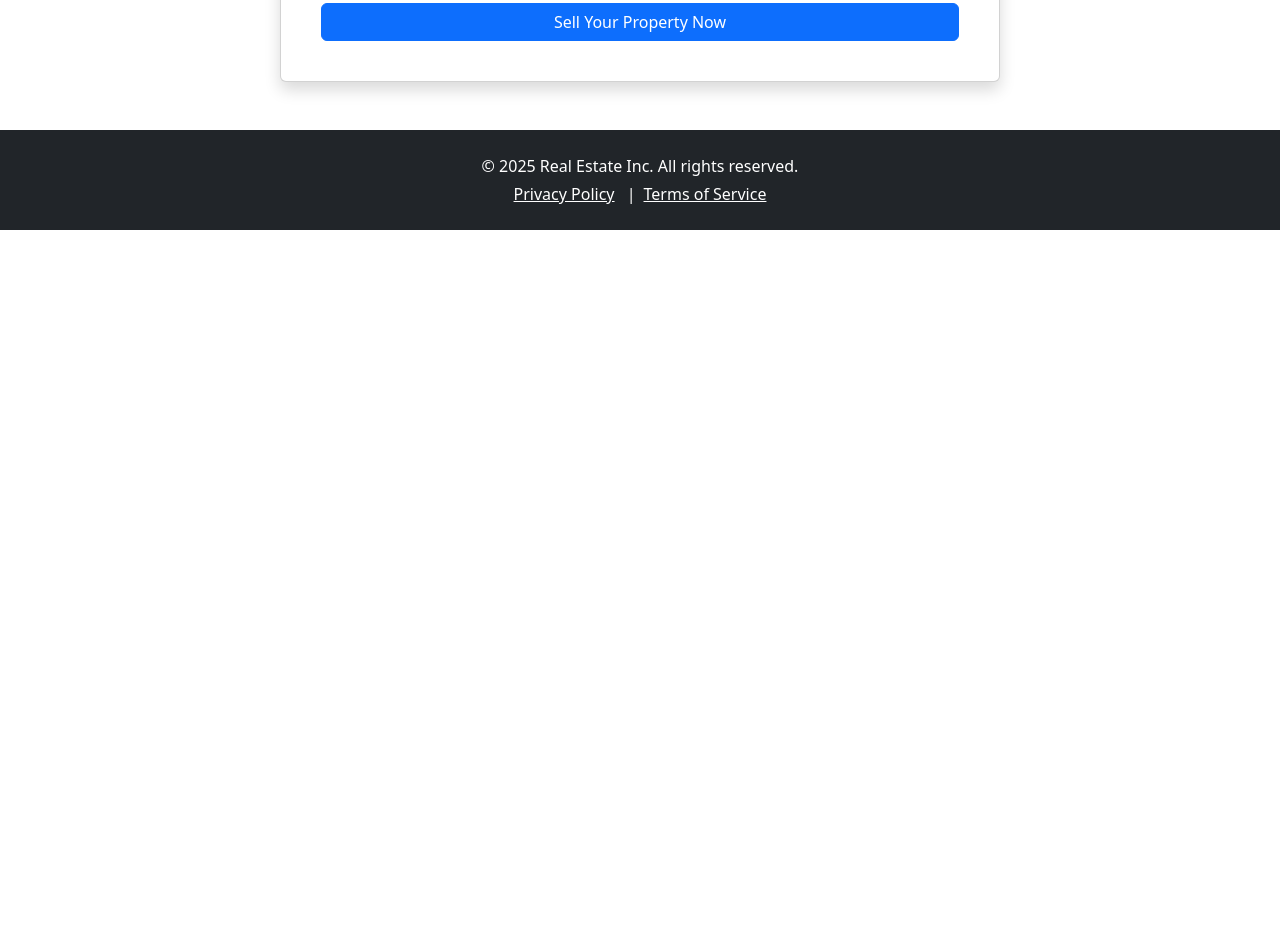
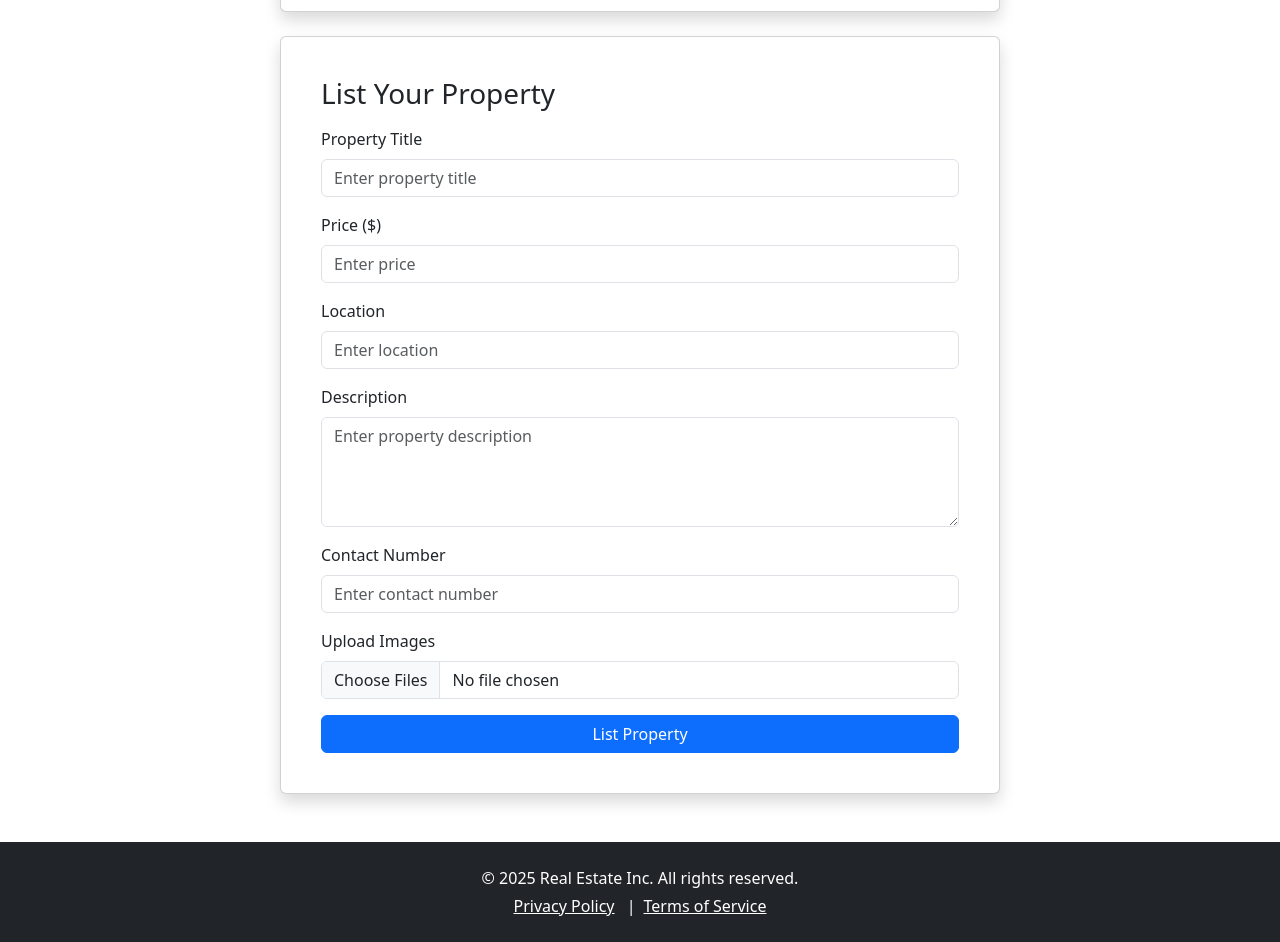
Before and after one commit to Priyadharshini-ram/real-estate-website, a React (Create React App) app: page /sell in a window 1280 px wide. Shown: the part 500-1442 px from the top of the page. Before the commit the page ends 800 px from the top, so only its background shows below. Built offline with nearby package versions, Linux system fonts and the light colour scheme.

Commit message:
commit changes

```diff
--- a/src/pages/Banner.js
+++ b/src/pages/Banner.js
@@ -46,7 +46,7 @@ const Banner = () => {
           </Row>
         </Form>
 
-        {/* Buy, Sell, Rent Buttons */}
+        {/* Buy, Sell, Rent, Land/Plot Buttons */}
         <Row className="justify-content-center mt-4">
           <Col xs="auto">
             <Button variant="primary" size="lg" href="/buy">
@@ -63,6 +63,11 @@ const Banner = () => {
               Rent
             </Button>
           </Col>
+          <Col xs="auto">
+            <Button variant="info" size="lg" href="/landplot">
+              Land/Plot
+            </Button>
+          </Col>
         </Row>
       </Container>
     </div>
--- a/src/pages/Buy.js
+++ b/src/pages/Buy.js
@@ -1,7 +1,61 @@
-import React from "react";
+import React, { useState, useEffect } from "react";
+import { Container, Row, Col, Card, Form } from "react-bootstrap";
 
 const Buy = () => {
-  return <h2 className="text-center mt-5">Browse Properties for Sale</h2>;
+  const [searchQuery, setSearchQuery] = useState("");
+  const [properties, setProperties] = useState([
+    { id: 1, title: "Luxury Villa", price: "$500,000", location: "New York", image: "villa.jpg" },
+    { id: 2, title: "Modern Apartment", price: "$300,000", location: "Los Angeles", image: "apartment.jpg" },
+    { id: 3, title: "Cozy Cottage", price: "$200,000", location: "Texas", image: "cottage.jpg" }
+  ]);
+
+  useEffect(() => {
+    // Fetch property listings from an API or database
+    // Example: fetch('/api/properties').then(res => res.json()).then(data => setProperties(data));
+  }, []);
+
+  const handleSearch = (e) => {
+    setSearchQuery(e.target.value);
+  };
+
+  const filteredProperties = properties.filter((property) =>
+    property.title.toLowerCase().includes(searchQuery.toLowerCase())
+  );
+
+  return (
+    <Container className="mt-5">
+      <h2 className="text-center mb-4">Browse Properties for Sale</h2>
+      <Form.Control
+        type="text"
+        placeholder="Search by title or location..."
+        value={searchQuery}
+        onChange={handleSearch}
+        className="mb-4"
+      />
+      <Row>
+        {filteredProperties.length > 0 ? (
+          filteredProperties.map((property) => (
+            <Col md={4} key={property.id} className="mb-4">
+              <Card>
+                <Card.Img variant="top" src={property.image} alt={property.title} />
+                <Card.Body>
+                  <Card.Title>{property.title}</Card.Title>
+                  <Card.Text>
+                    <strong>Location:</strong> {property.location}
+                  </Card.Text>
+                  <Card.Text>
+                    <strong>Price:</strong> {property.price}
+                  </Card.Text>
+                </Card.Body>
+              </Card>
+            </Col>
+          ))
+        ) : (
+          <p className="text-center text-gray-500">No properties found.</p>
+        )}
+      </Row>
+    </Container>
+  );
 };
 
 export default Buy;
--- a/src/pages/Rent.js
+++ b/src/pages/Rent.js
@@ -1,10 +1,52 @@
-import React from "react";
+import React, { useState, useEffect } from "react";
 
 const Rent = () => {
-  return( <h2 className="text-center mt-5">Find Rental Properties</h2>);
+  const [searchQuery, setSearchQuery] = useState("");
+  const [properties, setProperties] = useState([
+    { id: 1, title: "Luxury Villa", rent: "$2,500/month", location: "New York", image: "villa.jpg" },
+    { id: 2, title: "Modern Apartment", rent: "$1,800/month", location: "Los Angeles", image: "apartment.jpg" },
+    { id: 3, title: "Cozy Cottage", rent: "$1,200/month", location: "Texas", image: "cottage.jpg" }
+  ]);
 
-}
+  useEffect(() => {
+    // Fetch rental property listings from an API or database
+    // Example: fetch('/api/rentals').then(res => res.json()).then(data => setProperties(data));
+  }, []);
 
+  const handleSearch = (e) => {
+    setSearchQuery(e.target.value);
+  };
 
+  const filteredProperties = properties.filter((property) =>
+    property.title.toLowerCase().includes(searchQuery.toLowerCase())
+  );
+
+  return (
+    <div className="max-w-4xl mx-auto p-6 bg-white shadow-lg rounded-lg">
+      <h2 className="text-2xl font-bold mb-4 text-center">Find Rental Properties</h2>
+      <input
+        type="text"
+        placeholder="Search by title or location..."
+        value={searchQuery}
+        onChange={handleSearch}
+        className="w-full p-2 border rounded mb-4"
+      />
+      <div className="grid grid-cols-1 md:grid-cols-2 gap-4">
+        {filteredProperties.length > 0 ? (
+          filteredProperties.map((property) => (
+            <div key={property.id} className="border p-4 rounded shadow-sm">
+              <img src={property.image} alt={property.title} className="w-full h-48 object-cover rounded mb-2" />
+              <h3 className="text-lg font-semibold">{property.title}</h3>
+              <p className="text-gray-600">{property.location}</p>
+              <p className="text-blue-600 font-bold">{property.rent}</p>
+            </div>
+          ))
+        ) : (
+          <p className="text-center text-gray-500">No rental properties found.</p>
+        )}
+      </div>
+    </div>
+  );
+};
 
 export default Rent;
--- a/src/pages/Sell.js
+++ b/src/pages/Sell.js
@@ -1,7 +1,31 @@
-import React from "react";
-import { Container, Row, Col, Card, Button } from "react-bootstrap";
+import React, { useState } from "react";
+import { Container, Row, Col, Card, Button, Form } from "react-bootstrap";
 
 const Sell = () => {
+  const [formData, setFormData] = useState({
+    title: "",
+    price: "",
+    location: "",
+    description: "",
+    contact: "",
+    images: [],
+  });
+
+  const handleChange = (e) => {
+    setFormData({ ...formData, [e.target.name]: e.target.value });
+  };
+
+  const handleImageUpload = (e) => {
+    const files = Array.from(e.target.files);
+    setFormData({ ...formData, images: files });
+  };
+
+  const handleSubmit = (e) => {
+    e.preventDefault();
+    console.log("Submitted Data:", formData);
+    alert("Property listed successfully!");
+  };
+
   return (
     <Container className="mt-5">
       <h2 className="text-center mb-4">Sell Your Property</h2>
@@ -9,10 +33,10 @@ const Sell = () => {
         Looking to sell your property? We can help you list it and connect with potential buyers faster than ever.
       </p>
 
-      {/* Section for listing a property */}
+      {/* Information Section */}
       <Row className="justify-content-center">
         <Col md={8}>
-          <Card className="shadow p-4">
+          <Card className="shadow p-4 mb-4">
             <Card.Body>
               <Card.Title>🏠 Have a Property to Sell?</Card.Title>
               <Card.Text>
@@ -20,22 +44,102 @@ const Sell = () => {
                 and expert support throughout the entire selling process. Our team ensures that your listing reaches the
                 right audience quickly and effectively.
               </Card.Text>
-
               <Card.Title>🚀 List Your Property & Connect With Clients Faster!</Card.Title>
               <Card.Text>
                 Our user-friendly platform allows you to list your property with ease. Whether it’s a home, apartment, or commercial property,
                 we handle everything from listing to negotiations, so you can sell your property quickly and efficiently.
               </Card.Text>
-
-              <Button variant="primary" className="w-100 mt-3">
-                Sell Your Property Now
-              </Button>
             </Card.Body>
           </Card>
         </Col>
       </Row>
 
-      {/* Optional: You can add more content or images here */}
+      {/* Listing Form Section */}
+      <Row className="justify-content-center">
+        <Col md={8}>
+          <Card className="shadow p-4">
+            <Card.Body>
+              <h3 className="mb-3">List Your Property</h3>
+              <Form onSubmit={handleSubmit}>
+                <Form.Group className="mb-3">
+                  <Form.Label>Property Title</Form.Label>
+                  <Form.Control
+                    type="text"
+                    name="title"
+                    placeholder="Enter property title"
+                    value={formData.title}
+                    onChange={handleChange}
+                    required
+                  />
+                </Form.Group>
+
+                <Form.Group className="mb-3">
+                  <Form.Label>Price ($)</Form.Label>
+                  <Form.Control
+                    type="number"
+                    name="price"
+                    placeholder="Enter price"
+                    value={formData.price}
+                    onChange={handleChange}
+                    required
+                  />
+                </Form.Group>
+
+                <Form.Group className="mb-3">
+                  <Form.Label>Location</Form.Label>
+                  <Form.Control
+                    type="text"
+                    name="location"
+                    placeholder="Enter location"
+                    value={formData.location}
+                    onChange={handleChange}
+                    required
+                  />
+                </Form.Group>
+
+                <Form.Group className="mb-3">
+                  <Form.Label>Description</Form.Label>
+                  <Form.Control
+                    as="textarea"
+                    rows={4}
+                    name="description"
+                    placeholder="Enter property description"
+                    value={formData.description}
+                    onChange={handleChange}
+                    required
+                  />
+                </Form.Group>
+
+                <Form.Group className="mb-3">
+                  <Form.Label>Contact Number</Form.Label>
+                  <Form.Control
+                    type="text"
+                    name="contact"
+                    placeholder="Enter contact number"
+                    value={formData.contact}
+                    onChange={handleChange}
+                    required
+                  />
+                </Form.Group>
+
+                <Form.Group className="mb-3">
+                  <Form.Label>Upload Images</Form.Label>
+                  <Form.Control
+                    type="file"
+                    multiple
+                    accept="image/*"
+                    onChange={handleImageUpload}
+                  />
+                </Form.Group>
+
+                <Button variant="primary" type="submit" className="w-100">
+                  List Property
+                </Button>
+              </Form>
+            </Card.Body>
+          </Card>
+        </Col>
+      </Row>
     </Container>
   );
 };
```
Also changed, not shown: src/pages/LandPlot.js (added, +54 -0 lines).
